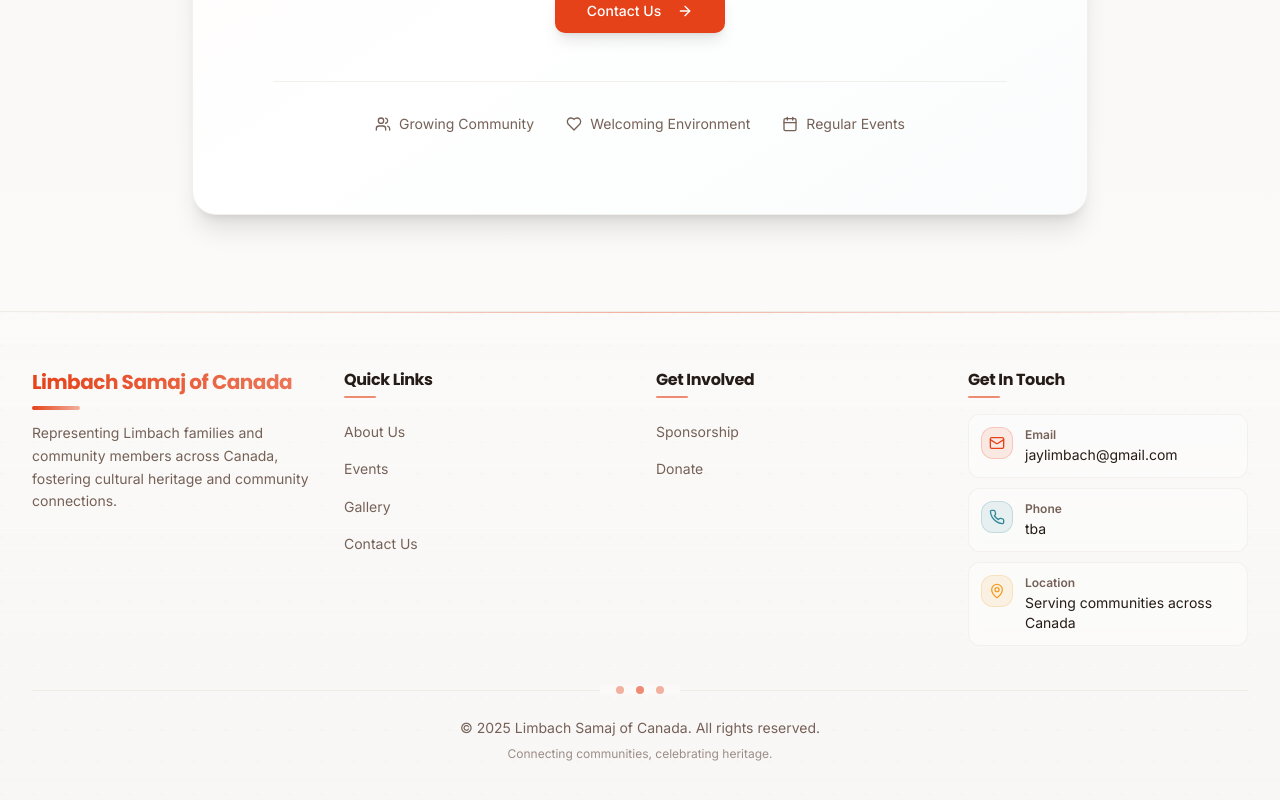
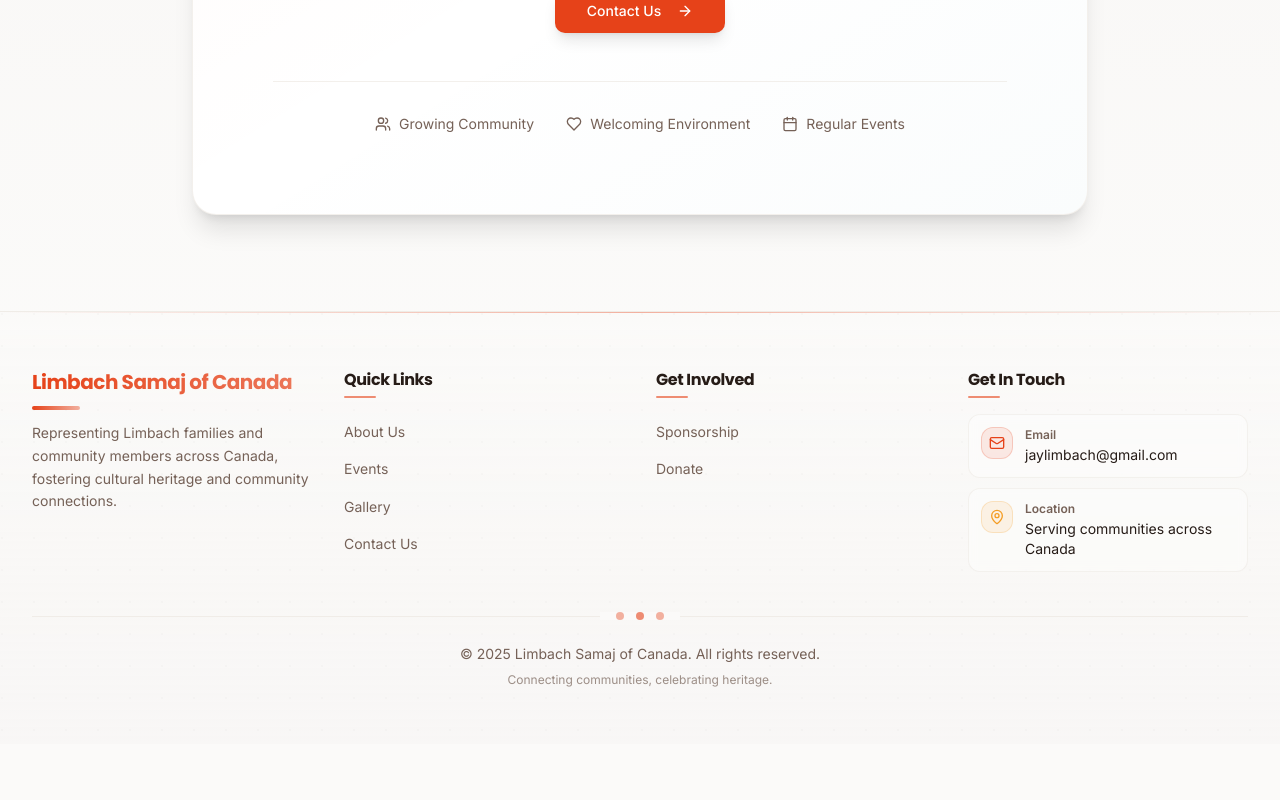
Before and after one commit to Krushil2644/limbach-samaj, a React (Vite) app: page / in a window 1280 px wide. Shown: the part 3250-4050 px from the top of the page. After the commit the page ends 3994 px from the top, so only its background shows below. Built offline with nearby package versions, Linux system fonts and the light colour scheme; the HTML template or start-up script is replaced by a standard one.

Commit message:
Update Footer.tsx

```diff
--- a/src/components/Footer.tsx
+++ b/src/components/Footer.tsx
@@ -133,6 +133,7 @@ export default function Footer() {
                 </div>
               </li>
 
+        {siteConfig.showFooterPhone && ( //temporary hidden
               <li className="group relative bg-card/40 backdrop-blur-sm rounded-xl border border-border/40 p-3 hover:border-secondary/20 hover:bg-card/60 transition-all duration-300">
                 <div className="flex items-start gap-3">
                   <div className="flex items-center justify-center w-8 h-8 rounded-lg bg-secondary/10 border border-secondary/20 flex-shrink-0 group-hover:scale-110 transition-transform duration-300">
@@ -144,6 +145,7 @@ export default function Footer() {
                   </div>
                 </div>
               </li>
+        )}
 
               <li className="group relative bg-card/40 backdrop-blur-sm rounded-xl border border-border/40 p-3 hover:border-accent/20 hover:bg-card/60 transition-all duration-300">
                 <div className="flex items-start gap-3">
```
